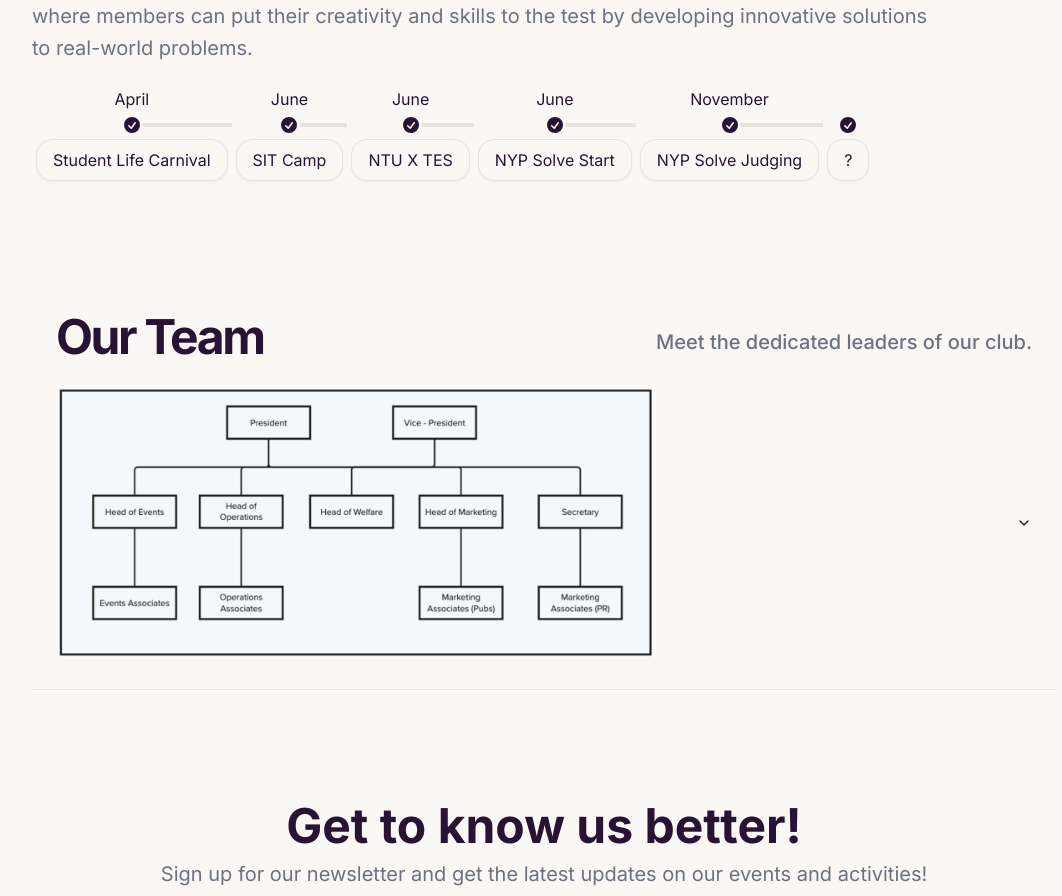
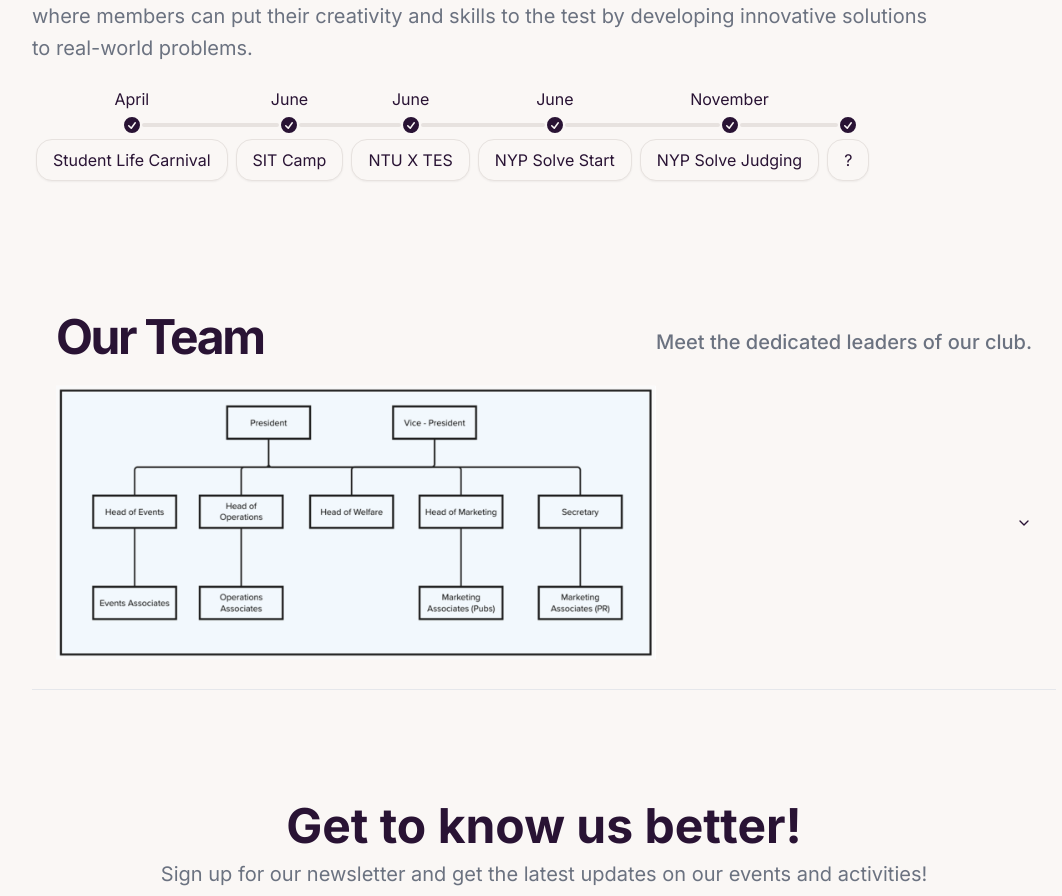
Before and after one commit to nyptechclub/nyptech, a Next.js app in the folder nyptech/: page / in a window 1280 px wide. Shown: the part 1600-2496 px from the top of the page, without its empty margins (96-1158 px from the left). Built offline with nearby package versions, Linux system fonts and the light colour scheme.

Commit message:
fix: missing timeline connections in activities section

```diff
--- a/nyptech/src/app/_components/activities.tsx
+++ b/nyptech/src/app/_components/activities.tsx
@@ -1,29 +1,53 @@
-import TimelineItem from './list-activity';
-import activitiesData from './activities.json';
+import activitiesData from "./activities.json";
+import TimelineItem from "./list-activity";
+
 const Activities = () => {
 	return (
-    <section className="w-full container items-center py-8 ">
+		<section className="w-full container items-center py-8">
 			<div className="space-y-3">
-        <h2 className="text-3xl font-bold tracking-tighter sm:text-4xl md:text-5xl">Activities</h2>
+				<h2 className="text-3xl font-bold tracking-tighter sm:text-4xl md:text-5xl">
+					Activities
+				</h2>
 				<p className="max-w-[900px] text-gray-500 md:text-xl/relaxed lg:text-base/relaxed xl:text-xl/relaxed dark:text-gray-400">
-        We organize a variety of events and activities to provide our members with insights into the latest trends in technology and the world of entrepreneurship. These include workshops, guest speaker sessions featuring successful entrepreneurs and industry experts, and hackathons where members can put their creativity and skills to the test by developing innovative solutions to real-world problems.        </p>
+					We organize a variety of events and activities to provide our members
+					with insights into the latest trends in technology and the world of
+					entrepreneurship. These include workshops, guest speaker sessions
+					featuring successful entrepreneurs and industry experts, and
+					hackathons where members can put their creativity and skills to the
+					test by developing innovative solutions to real-world problems.
+				</p>
 			</div>
-
 			<ul className="timeline timeline-vertical lg:timeline-horizontal">
 				{activitiesData.map((activity, index) => (
-          <TimelineItem key={index} month={activity.month} event={activity.event} />
-
+					<TimelineItem
+						key={index}
+						month={activity.month}
+						event={activity.event}
+						isFirstItem={index === 0}
+						isLastItem={false}
+					/>
 				))}
 				<li>
+          <hr />
 					<div className="timeline-middle">
-      <svg xmlns="http://www.w3.org/2000/svg" viewBox="0 0 20 20" fill="currentColor" className="w-5 h-5">
-          <path fillRule="evenodd" d="M10 18a8 8 0 100-16 8 8 0 000 16zm3.857-9.809a.75.75 0 00-1.214-.882l-3.483 4.79-1.88-1.88a.75.75 0 10-1.06 1.061l2.5 2.5a.75.75 0 001.137-.089l4-5.5z" clipRule="evenodd" />
+						<svg
+							xmlns="http://www.w3.org/2000/svg"
+							viewBox="0 0 20 20"
+							fill="currentColor"
+							className="w-5 h-5"
+						>
+							<path
+								fillRule="evenodd"
+								d="M10 18a8 8 0 100-16 8 8 0 000 16zm3.857-9.809a.75.75 0 00-1.214-.882l-3.483 4.79-1.88-1.88a.75.75 0 10-1.06 1.061l2.5 2.5a.75.75 0 001.137-.089l4-5.5z"
+								clipRule="evenodd"
+							/>
 						</svg>
 					</div>
-      <div className="timeline-end timeline-box">?</div></li>
+					<div className="timeline-end timeline-box">?</div>
+				</li>
 			</ul>
 		</section>
 	);
-}
+};
 
 export default Activities;
--- a/nyptech/src/app/_components/list-activity.tsx
+++ b/nyptech/src/app/_components/list-activity.tsx
@@ -1,21 +1,22 @@
-import React from 'react';
-
 interface TimelineItemProps {
   month: string;
   event: string;
+  isFirstItem?: boolean;
+  isLastItem?: boolean;
 }
 
-const TimelineItem: React.FC<TimelineItemProps> = ({ month, event }) => {
+const TimelineItem: React.FC<TimelineItemProps> = (props) => {
   return (
     <li>
-      <div className="timeline-start">{month}</div>
+      {props.isFirstItem || <hr />}
+      <div className="timeline-start">{props.month}</div>
       <div className="timeline-middle">
         <svg xmlns="http://www.w3.org/2000/svg" viewBox="0 0 20 20" fill="currentColor" className="w-5 h-5">
           <path fillRule="evenodd" d="M10 18a8 8 0 100-16 8 8 0 000 16zm3.857-9.809a.75.75 0 00-1.214-.882l-3.483 4.79-1.88-1.88a.75.75 0 10-1.06 1.061l2.5 2.5a.75.75 0 001.137-.089l4-5.5z" clipRule="evenodd" />
         </svg>
       </div>
-      <div className="timeline-end timeline-box">{event}</div>
-      <hr />
+      <div className="timeline-end timeline-box">{props.event}</div>
+      {props.isLastItem || <hr />}
     </li>
   );
 };
```
Also changed, not shown: nyptech/src/app/_components/activities.json (indentation only). Lines whose indentation alone changed are shown as unchanged.
